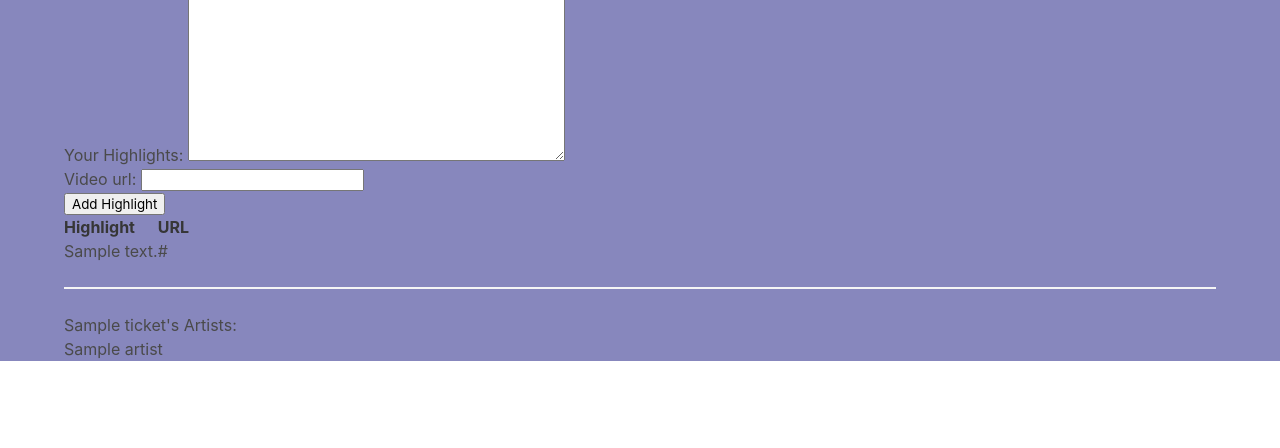
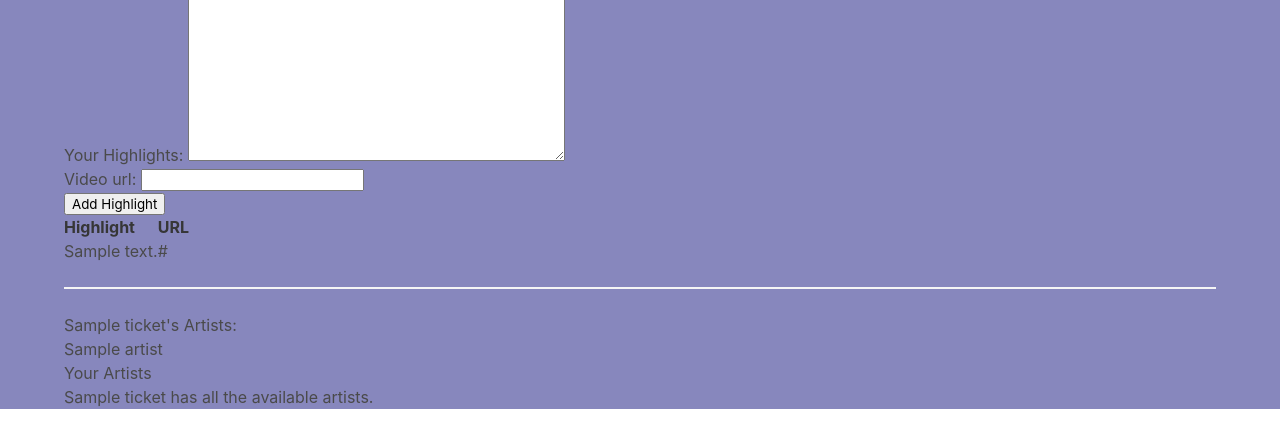
Before and after one commit to tpett20/StubSaver, a Django app: page /tickets/1/ in a window 1280 px wide. Shown: the part 214-662 px from the top of the page. Run offline with Django 5.2, Linux system fonts and the light colour scheme; a user stored in the database is signed in; tables that the repository leaves empty hold one stand-in row (values such as "Sample post").

Commit message:
add artist button drafted and show all available artists

```diff
--- a/main_app/templates/tickets/detail.html
+++ b/main_app/templates/tickets/detail.html
@@ -51,5 +51,22 @@
         {% endif %}
     </div>
 </div>
-
+<div>
+    <h3>Your Artists</h3>
+    {% if artists.count %}
+    {% for artist in artists.all %}
+    <div>
+        {{ artist.name }}
+        <div>
+            <form action="" method="POST">
+                {% csrf_token %}
+                <button type="submit">Add</button>
+            </form>
+        </div>
+    </div>
+    {% endfor %}
+    {% else %}
+    <h5>{{ticket.name}} has all the available artists.</h5>
+    {% endif %}
+</div>
 {% endblock %}
--- a/main_app/views.py
+++ b/main_app/views.py
@@ -3,7 +3,7 @@ from django.contrib.auth import login
 from django.contrib.auth.forms import UserCreationForm
 from django.contrib.auth.decorators import login_required
 from django.views.generic.edit import CreateView, UpdateView, DeleteView
-from .models import Ticket
+from .models import Ticket, Artist
 from .forms import HighlightForm
 
 # Create your views here.
@@ -24,10 +24,13 @@ def tickets_index(request):
 def tickets_detail(request, ticket_id):
     tickets = Ticket.objects.filter(user=request.user)
     ticket = tickets.get(id=ticket_id)
+    id_list = ticket.artists.all().values_list('id')
+    unassociated_artists = Artist.objects.exclude(id__in=id_list)
     highlight_form = HighlightForm()
     return render(request, 'tickets/detail.html', {
         'ticket': ticket,
-        'highlight_form': highlight_form
+        'highlight_form': highlight_form,
+        'artists': unassociated_artists
     })
 
 def add_highlight(request, ticket_id):
```
